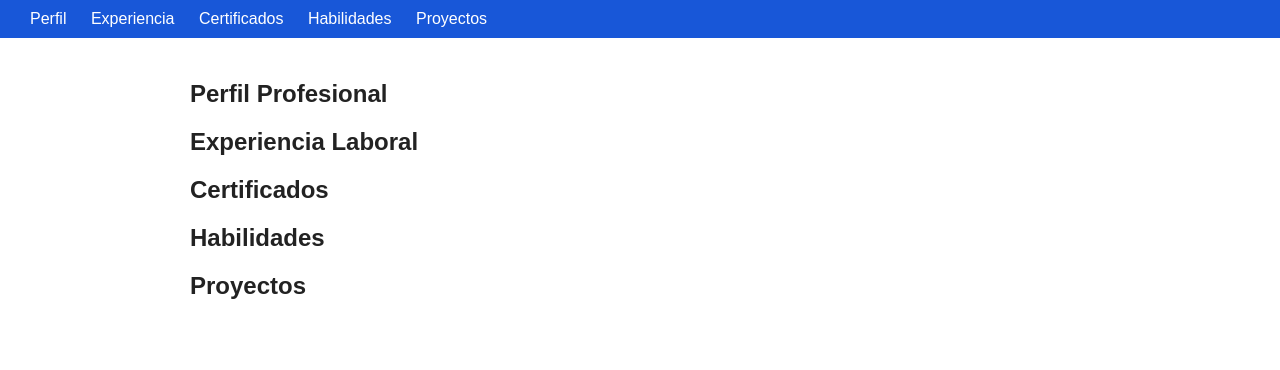
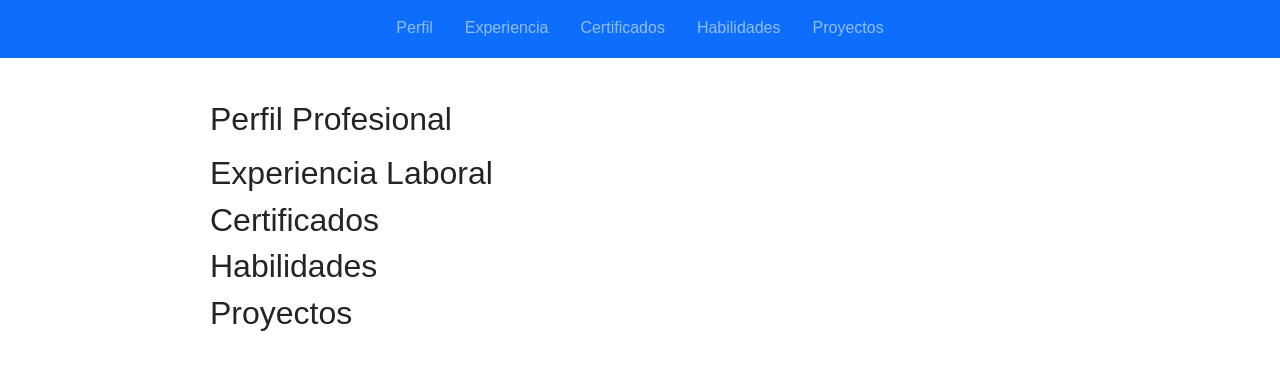
Before and after one commit to pedro-donoso/Portafolio, a Django app: page / in a window 1280 px wide. Shown: the top 370 px of the page. Run offline with Django 5.2, Linux system fonts and the light colour scheme; data that the repository does not hold is empty.

Commit message:
centro navbar

```diff
--- a/core/templates/core/home.html
+++ b/core/templates/core/home.html
@@ -4,54 +4,51 @@
 <head>
     <meta charset="UTF-8">
     <title>Portafolio - {{ perfil.nombre }}</title>
+
+    <!-- Bootstrap 5 CSS -->
+    <link href="https://cdn.jsdelivr.net/npm/bootstrap@5.3.3/dist/css/bootstrap.min.css" rel="stylesheet"
+        integrity="sha384-QWTKZyjpPEjISv5WaRU9OFeRpok6YctnYmDr5pNlyT2bRjXh0JMhjY6hW+ALEwIH" crossorigin="anonymous">
+
     <style>
         body {
             font-family: Arial, sans-serif;
             margin: 0;
         }
 
-        .navbar {
-            background-color: #1857d8;
-            padding: 10px 30px;
-            position: fixed;
-            top: 0;
-            left: 0;
-            right: 0;
-            z-index: 100;
-        }
-
-        .navbar a {
-            color: white;
-            text-decoration: none;
-            margin-right: 20px;
-        }
-
-        .container {
+        .content-container {
             max-width: 900px;
-            margin: 80px auto 40px;
-            /* margen superior por el navbar fijo */
+            margin: 100px auto 40px;
             padding: 0 20px;
-        }
-
-        h1,
-        h2 {
-            color: #222;
         }
     </style>
 </head>
 
 <body>
 
-    <div class="navbar">
-        <a href="#perfil">Perfil</a>
-        <a href="#experiencia">Experiencia</a>
-        <a href="#certificados">Certificados</a>
-        <a href="#habilidades">Habilidades</a>
-        <a href="#proyectos">Proyectos</a>
-        <!-- Aquí puedes poner el icono de LinkedIn como <a href="{{ perfil.linkedin }}" target="_blank">in</a> -->
-    </div>
+    <nav class="navbar navbar-expand-lg navbar-dark bg-primary fixed-top">
+        <div class="container justify-content-center">
+            <ul class="navbar-nav nav-underline justify-content-center">
+                <li class="nav-item">
+                    <a class="nav-link" href="#perfil">Perfil</a>
+                </li>
+                <li class="nav-item">
+                    <a class="nav-link" href="#experiencia">Experiencia</a>
+                </li>
+                <li class="nav-item">
+                    <a class="nav-link" href="#certificados">Certificados</a>
+                </li>
+                <li class="nav-item">
+                    <a class="nav-link" href="#habilidades">Habilidades</a>
+                </li>
+                <li class="nav-item">
+                    <a class="nav-link" href="#proyectos">Proyectos</a>
+                </li>
+            </ul>
+        </div>
+    </nav>
 
-    <div class="container">
+
+    <div class="content-container">
 
         <!-- PERFIL -->
         <section id="perfil">
@@ -109,6 +106,10 @@
 
     </div>
 
+    <script src="https://cdn.jsdelivr.net/npm/bootstrap@5.3.3/dist/js/bootstrap.bundle.min.js"
+        integrity="sha384-YvpcrYf0tY3lHB60NNkmXc5s9fDVZLESaAA55NDzOxhy9GkcIdslK1eN7N6jIeHz"
+        crossorigin="anonymous"></script>
+
 </body>
 
 </html>
```
